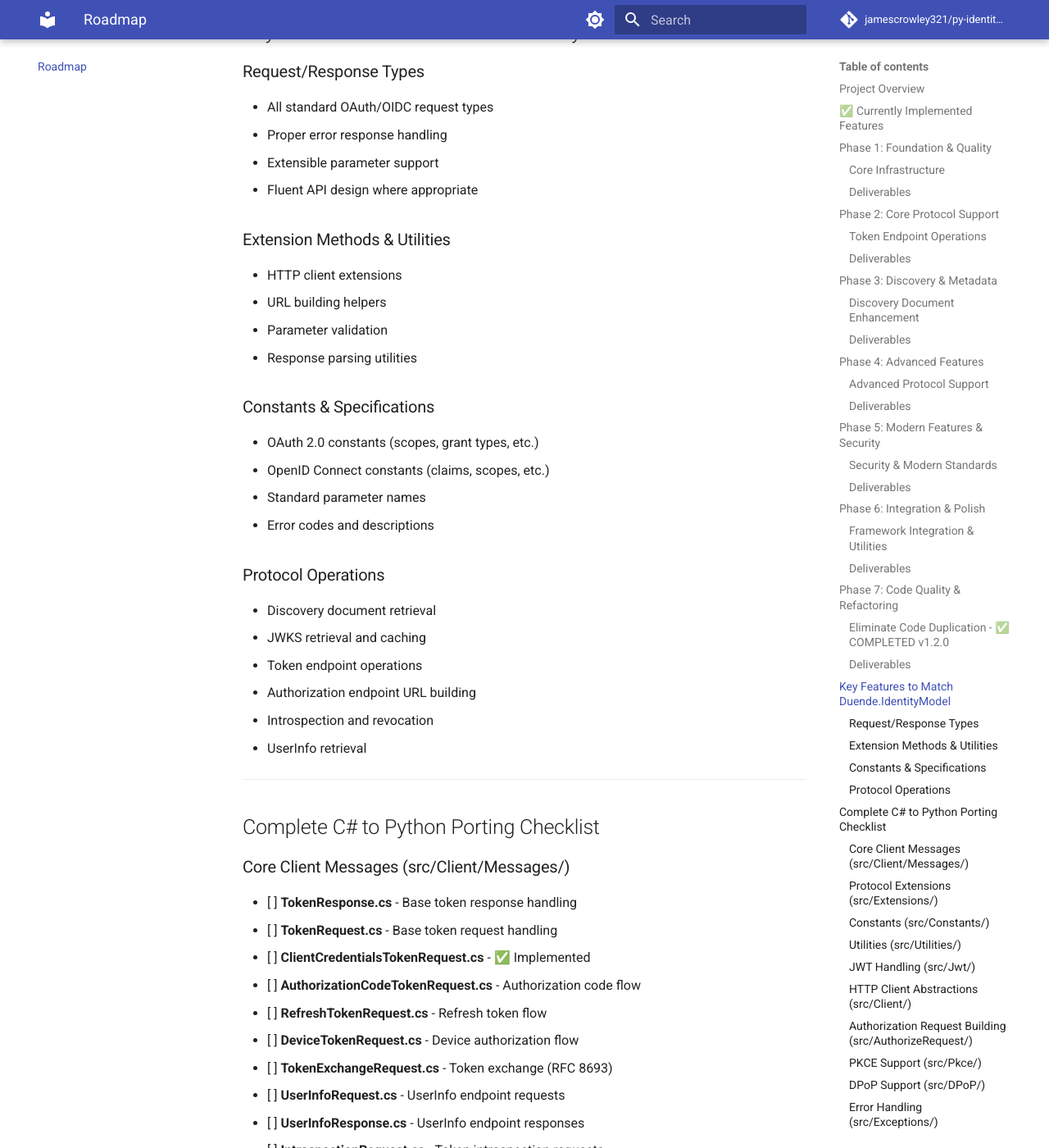
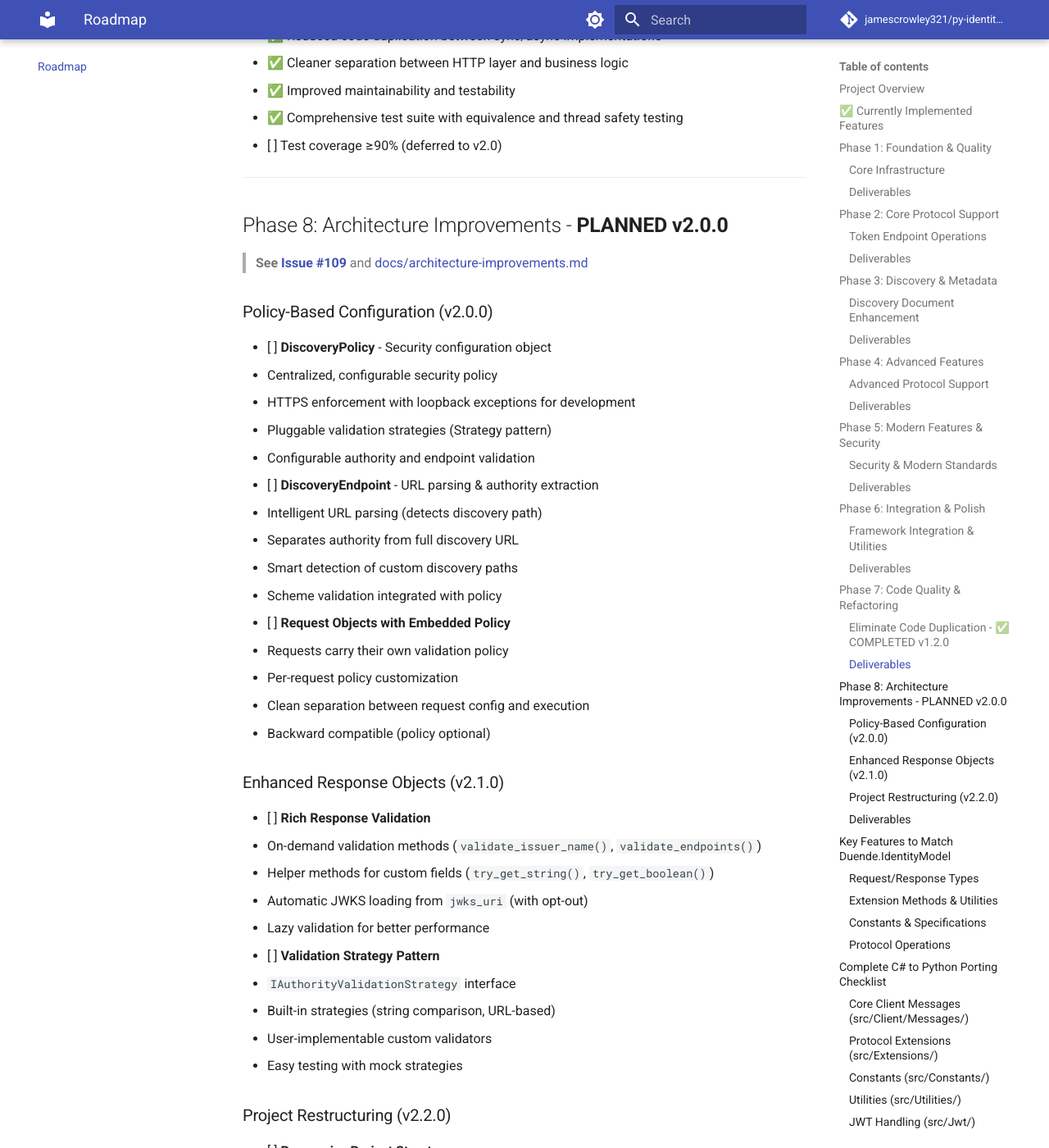
Before and after one commit to jamescrowley321/py-identity-model, an MkDocs documentation site: the page built from docs/py_identity_model_roadmap.md, in a window 1280 px wide and 1400 px high, scrolled down 8156 px. Shown: the whole window at 82% size. Built offline with MkDocs 1.6.1 and Material for MkDocs 9.7.7, drawn with Linux system fonts in a browser that asks for light colours; comment, search, counter and statistics services are not loaded; some of the changed text lies outside the part shown.

Commit message:
docs: add Phase 8 architecture improvements to roadmap
Added comprehensive Phase 8 to roadmap documenting planned architecture
improvements for v2.0.0, based on analysis of Duende IdentityModel.

Changes:
- Added Phase 8: Architecture Improvements (v2.0-v2.2)
- References GitHub Issue #109 for tracking
- Links to docs/architecture-improvements.md for details
- Updated Phase 7 deliverables with actual metrics
- Updated success metrics with current status

Phase 8 includes:
- Policy-based security configuration (v2.0.0)
- Enhanced response validation (v2.1.0)
- Project restructuring (v2.2.0)
- Full backward compatibility throughout

See: https://github.com/jamescrowley321/py-identity-model/issues/109

🤖 Generated with [Claude Code](https://claude.com/claude-code)

Co-Authored-By: Claude <noreply@anthropic.com>

```diff
--- a/docs/py_identity_model_roadmap.md
+++ b/docs/py_identity_model_roadmap.md
@@ -233,16 +233,22 @@
   - ✅ Extract validation functions to `core/validators.py` (138 lines)
   - ✅ Extract parsing logic to `core/parsers.py` (103 lines)
   - ✅ Create `core/jwt_helpers.py` for JWT operations (98 lines)
+  - ✅ Extract shared logic: `discovery_logic.py`, `jwks_logic.py`, `token_client_logic.py`
+  - ✅ Reduced code duplication by 30-41% across all implementations
 
 - [x] **Refactor HTTP Layers** - ✅ **COMPLETED**
   - ✅ Simplify `sync/` modules to focus on HTTP operations only
   - ✅ Simplify `aio/` modules to mirror sync structure
   - ✅ Ensure both call shared validators and parsers from `core/`
-  - ✅ Major code reduction: sync/jwks.py (390→78 lines), sync/discovery.py (378→246 lines)
+  - ✅ Major code reduction:
+    - discovery.py: 87→51 lines (~41% reduction)
+    - jwks.py: 77→49 lines (~36% reduction)
+    - token_client.py: 91→65 lines (~29% reduction)
 
 - [x] **Maintain Test Coverage** - ✅ **COMPLETED**
-  - ✅ All 146 tests passing (103 unit + 33 integration + 10 async)
-  - [ ] Add dedicated unit tests for new core modules (future work)
+  - ✅ All 176 tests passing (143 unit + 33 integration)
+  - ✅ Added async/sync equivalence tests (17 tests)
+  - ✅ Added thread safety tests (10 tests)
   - ✅ Zero regressions in integration tests
   - [ ] Target ≥90% coverage for unit tests (future work)
 
@@ -250,7 +256,61 @@
 - ✅ Reduced code duplication between sync/async implementations
 - ✅ Cleaner separation between HTTP layer and business logic
 - ✅ Improved maintainability and testability
-- [ ] Test coverage ≥90% (deferred to future release)
+- ✅ Comprehensive test suite with equivalence and thread safety testing
+- [ ] Test coverage ≥90% (deferred to v2.0)
+
+---
+
+## Phase 8: Architecture Improvements - **PLANNED v2.0.0**
+> **See [Issue #109](https://github.com/jamescrowley321/py-identity-model/issues/109)** and [docs/architecture-improvements.md](../architecture-improvements.md)
+
+### Policy-Based Configuration (v2.0.0)
+- [ ] **DiscoveryPolicy** - Security configuration object
+  - Centralized, configurable security policy
+  - HTTPS enforcement with loopback exceptions for development
+  - Pluggable validation strategies (Strategy pattern)
+  - Configurable authority and endpoint validation
+
+- [ ] **DiscoveryEndpoint** - URL parsing & authority extraction
+  - Intelligent URL parsing (detects discovery path)
+  - Separates authority from full discovery URL
+  - Smart detection of custom discovery paths
+  - Scheme validation integrated with policy
+
+- [ ] **Request Objects with Embedded Policy**
+  - Requests carry their own validation policy
+  - Per-request policy customization
+  - Clean separation between request config and execution
+  - Backward compatible (policy optional)
+
+### Enhanced Response Objects (v2.1.0)
+- [ ] **Rich Response Validation**
+  - On-demand validation methods (`validate_issuer_name()`, `validate_endpoints()`)
+  - Helper methods for custom fields (`try_get_string()`, `try_get_boolean()`)
+  - Automatic JWKS loading from `jwks_uri` (with opt-out)
+  - Lazy validation for better performance
+
+- [ ] **Validation Strategy Pattern**
+  - `IAuthorityValidationStrategy` interface
+  - Built-in strategies (string comparison, URL-based)
+  - User-implementable custom validators
+  - Easy testing with mock strategies
+
+### Project Restructuring (v2.2.0)
+- [ ] **Reorganize Project Structure**
+  - Create `client/messages/` for Request/Response DTOs
+  - Create `client/policies/` for policy objects
+  - Create `client/endpoints/` for endpoint handling
+  - Create `validation/strategies/` for validation strategies
+  - Separate `jwk/` module for JSON Web Key handling
+  - Maintain backward compatibility with deprecation warnings
+
+### Deliverables
+- [ ] Policy-based security configuration (v2.0.0)
+- [ ] Enhanced validation and response handling (v2.1.0)
+- [ ] Improved project structure (v2.2.0)
+- [ ] Complete migration guide and examples
+- [ ] Maintain backward compatibility throughout
 
 ---
 
@@ -382,15 +442,18 @@
 ---
 
 ## Success Metrics
-- **Feature Parity**: 80%+ of Duende.IdentityModel features (currently ~30%)
-- **Code Quality**: ✅ Full type hints, 146+ tests passing, async support complete
-  - 📋 **Next**: ≥90% test coverage (Phase 7)
+- **Feature Parity**: 80%+ of Duende.IdentityModel features (currently ~35%)
+- **Code Quality**: ✅ Full type hints, 176 tests passing, async support complete
+  - ✅ Code duplication reduced by 30-41% (Phase 7 complete)
+  - 📋 **Next**: Architecture improvements with policy-based configuration (Phase 8)
+  - 📋 **Future**: ≥90% test coverage (v2.0)
 - **Async/Await**: ✅ Complete (v1.2.0) - Both sync and async APIs available
 - **Performance**: <50ms for typical operations (with caching: <1ms)
 - **Adoption**: Active development, production usage in Flask/FastAPI middleware
 - **Standards Compliance**:
   - ✅ 100% OpenID Connect Discovery 1.0 compliant
   - ✅ 100% RFC 7517 (JWKS) compliant
+- **Architecture**: 📋 Phase 8 planned for v2.0 - Policy-based configuration and enhanced abstractions ([Issue #109](https://github.com/jamescrowley321/py-identity-model/issues/109))
 
 ## Technical Priorities
 1. **Correctness**: Strict adherence to OAuth/OIDC specifications
```
